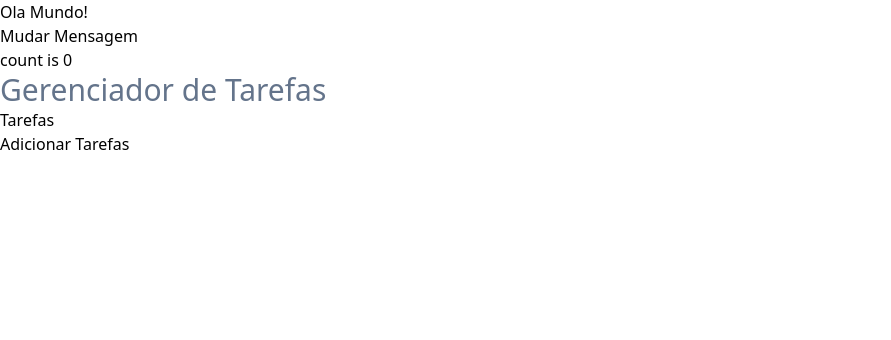
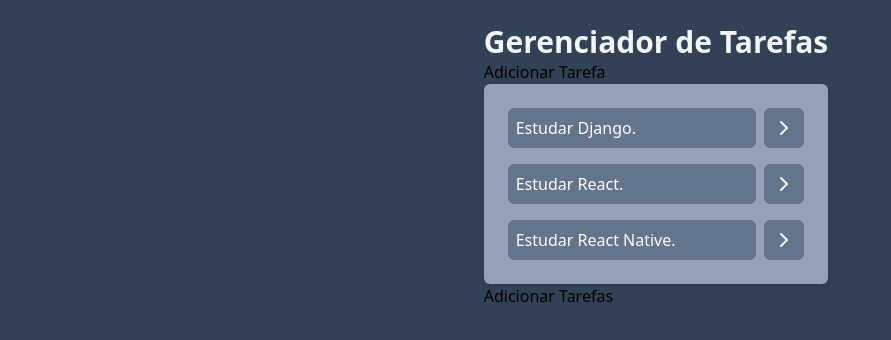
Before and after one commit to JangoDev01/dev_intro, a React (Vite) app in the folder react/: page / in a window 1280 px wide. Shown: the top 340 px of the page, without its empty margins (0-891 px from the left). Built offline with nearby package versions, Linux system fonts and the light colour scheme.

Commit message:
fiz muita coisa, mano... segue apenas os documentos com alteracoes desse commit que vais estar tudo de boas

```diff
--- a/react/eslint.config.js
+++ b/react/eslint.config.js
@@ -33,6 +33,7 @@ export default [
         'warn',
         { allowConstantExport: true },
       ],
+      "react/props-types": "off",
     },
   },
 ]
--- a/react/package.json
+++ b/react/package.json
@@ -10,6 +10,7 @@
     "preview": "vite preview"
   },
   "dependencies": {
+    "lucide-react": "^0.435.0",
     "react": "^18.3.1",
     "react-dom": "^18.3.1"
   },
--- a/react/src/App.jsx
+++ b/react/src/App.jsx
@@ -1,36 +1,62 @@
-import { useState } from 'react'
-
 import Tasks from './components/Tasks'
 import AddTask from './components/AddTask'
+import { useState } from 'react'
 
 function App() {
   // STATES
-  const [count, setCount] = useState(0)
-  const [message, setMessage] = useState("Ola Mundo!")
+  const [tasks, sendTasks] = useState(
+    [
+      {
+        id: 1,
+        title: "Estudar Django.",
+        description: "Estudando pra usar no back-end do meu projeto de TCC.",
+        dateCreation: "26/06/2026",
+        deadline: "28/06/2026",
+        isCompleted: false,
+        isCompletedAt: "-/-/-"
+      },
+
+      {
+        id: 2,
+        title: "Estudar React.",
+        description: "Estudando pra usar no front-end web do meu projeto de TCC.",
+        dateCreation: "26/06/2026",
+        deadline: "28/06/2026",
+        isCompleted: false,
+        isCompletedAt: "-/-/-"
+      },
+
+      {
+        id: 3,
+        title: "Estudar React Native.",
+        description: "Estudando pra usar no front-end mobile do meu projeto de TCC.",
+        dateCreation: "26/06/2026",
+        deadline: "28/06/2026",
+        isCompleted: false,
+        isCompletedAt: "-/-/-"
+      }
+    ]
+  );
 
   return (
-    <>
-      <div>
-        <h1>{message}</h1>
-      </div>
-      <div className="card">
-        <button onClick={() => setMessage("Quebrei a Maldicao!")}>
-          Mudar Mensagem
-        </button>
+    // DIV PRINCIPAL DA APP
+    <div className='w-screen h-screen bg-slate-700 flex justify-center p-6'>
+      <div className='pr-8'>
+
       </div>
 
-      <div className="card">
-        <button onClick={() => setCount((count) => count + 1)}>
-          count is {count}
+      <div>
+        <h1 className="text-3xl text-slate-100 font-bold text-center">
+          Gerenciador de Tarefas
+          </h1>
+        <button>
+          Adicionar Tarefa
         </button>
-      </div>
 
-      <div className="card">
-        <h1 className="text-slate-500 text-3xl">Gerenciador de Tarefas</h1>
-        <Tasks />
+        <Tasks tasks={tasks}/>
         <AddTask />
       </div>
-    </>
+    </div>
   )
 }
 
--- a/react/src/components/Tasks.jsx
+++ b/react/src/components/Tasks.jsx
@@ -1,7 +1,26 @@
-function Tasks(){
+import { ChevronRightIcon } from "lucide-react";
+
+function Tasks(props){
+    /**
+     * as props,nos ajudam a acessar componentes de outros lugares
+     *
+     * no react, quando trabalhamos com listas, como no caso o "map", iterando cada elemento e
+     * renderizando, devemos passar uma key...
+     * o react usa essa key internamente pra varias questoes, como perfonmance
+     */
+    console.log(props);
     return(
         <div>
-            <h1>Tarefas</h1>
+            <ul className="space-y-4 p-6 bg-slate-400 rounded-md shadow">
+                {props.tasks.map((task) => (
+                    <li key={task.id} className="flex gap-2">
+                        <p className="w-full bg-slate-500 text-white p-2 rounded-md">{task.title}</p>
+                        <button className="bg-slate-500 text-white p-2 rounded-md">
+                            <ChevronRightIcon />
+                        </button>
+                    </li>
+                ))}
+            </ul>
         </div>
     );
 }
```
Also changed, not shown: 1 other file (tests, documents, lock files or other folders).
